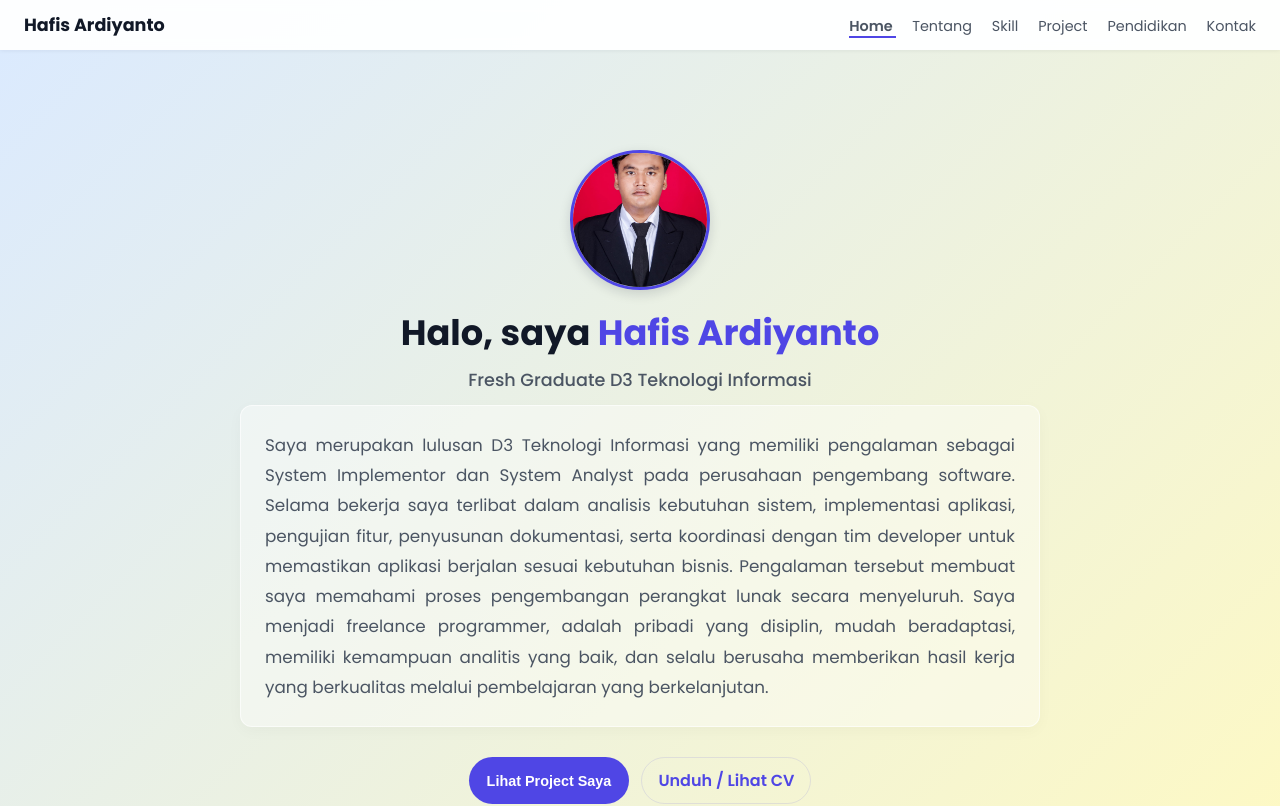
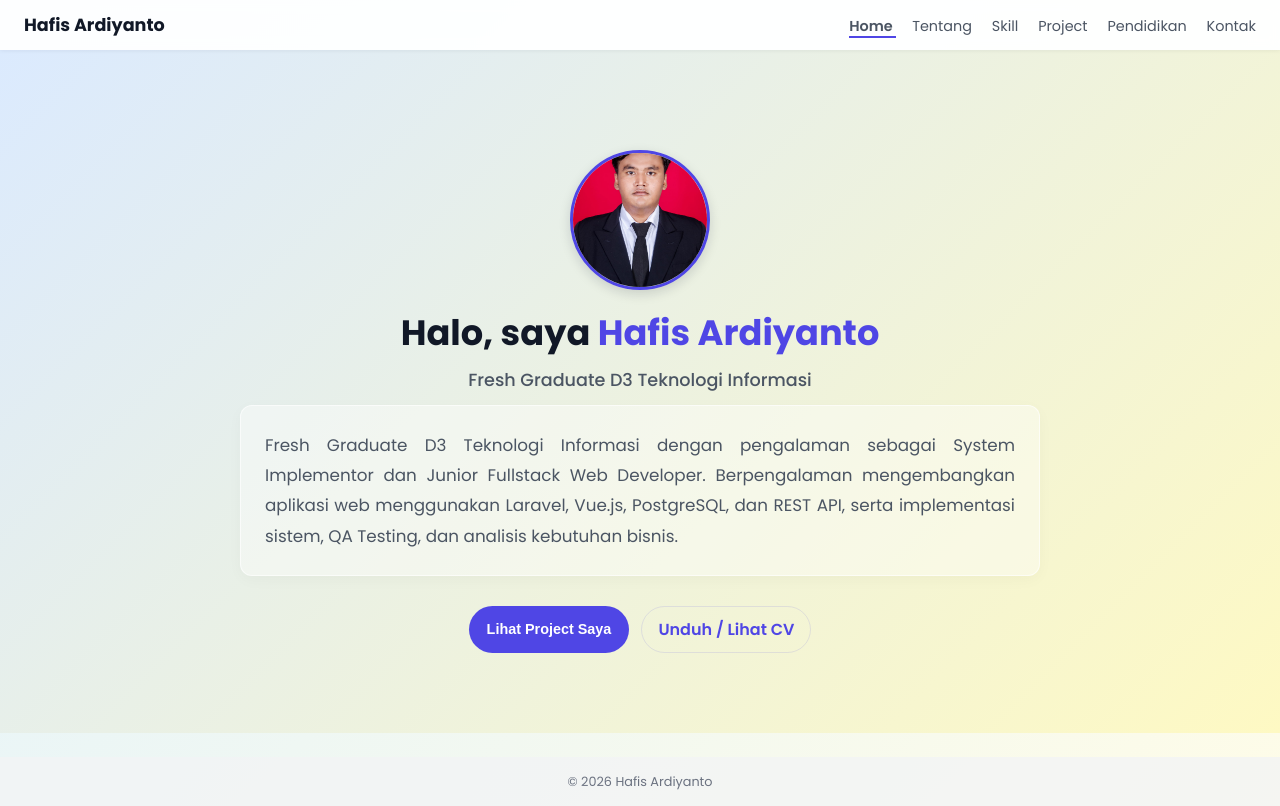
Before and after one commit to hafisardiyanto/my-portfolio, a Vue app: page /home in a window 1280 px wide. Shown: the top 806 px of the page. Built offline with nearby package versions, Linux system fonts and the light colour scheme.

Commit message:
update deskripsi di menu about

```diff
--- a/src/components/About.vue
+++ b/src/components/About.vue
@@ -3,7 +3,7 @@
     <div class="about-header">
       <h2>Profil & Pengalaman</h2>
       <p class="about-intro">
-        Fresh Graduate D3 Teknologi Informasi dengan pengalaman sebagai System Implementor dan Junior Programmer. Memiliki pengalaman dalam pengembangan aplikasi berbasis web menggunakan Laravel serta implementasi sistem di lingkungan client. Terbiasa melakukan analisis kebutuhan, pengujian sistem, serta pelatihan pengguna. Memiliki ketertarikan pada pengembangan sistem logistik dan solusi berbasis teknologi yang efisien.
+        Fresh Graduate D3 Teknologi Informasi dengan pengalaman sebagai System Implementor dan Junior Fullstack Web Developer. Berpengalaman mengembangkan aplikasi web menggunakan Laravel, Vue.js, PostgreSQL, dan REST API, serta implementasi sistem, QA Testing, dan analisis kebutuhan bisnis.
       </p>
     </div>
 
--- a/src/components/Home.vue
+++ b/src/components/Home.vue
@@ -8,7 +8,7 @@
     <h1>Halo, saya <span class="highlight">Hafis Ardiyanto</span></h1>
     <h2>Fresh Graduate D3 Teknologi Informasi</h2>
     <p class="hero-desc">
-      Saya merupakan lulusan D3 Teknologi Informasi yang memiliki pengalaman sebagai System Implementor dan System Analyst pada perusahaan pengembang software. Selama bekerja saya terlibat dalam analisis kebutuhan sistem, implementasi aplikasi, pengujian fitur, penyusunan dokumentasi, serta koordinasi dengan tim developer untuk memastikan aplikasi berjalan sesuai kebutuhan bisnis. Pengalaman tersebut membuat saya memahami proses pengembangan perangkat lunak secara menyeluruh. Saya menjadi freelance programmer, adalah pribadi yang disiplin, mudah beradaptasi, memiliki kemampuan analitis yang baik, dan selalu berusaha memberikan hasil kerja yang berkualitas melalui pembelajaran yang berkelanjutan.
+      Fresh Graduate D3 Teknologi Informasi dengan pengalaman sebagai System Implementor dan Junior Fullstack Web Developer. Berpengalaman mengembangkan aplikasi web menggunakan Laravel, Vue.js, PostgreSQL, dan REST API, serta implementasi sistem, QA Testing, dan analisis kebutuhan bisnis.
     </p>
 
     <div class="hero-actions">
```
